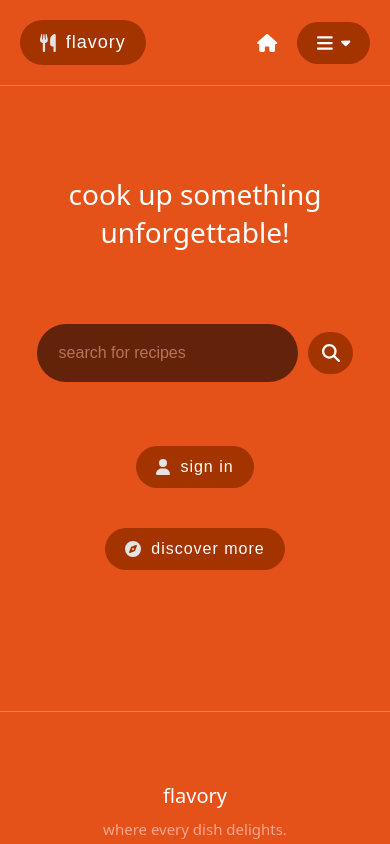
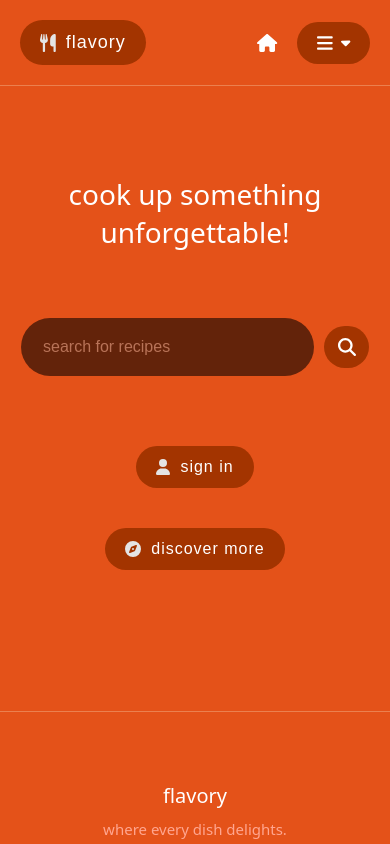
Before and after one commit to lukevukovich/flavory, a React (Vite) app: page / in a window 390 px wide. Shown: the top 844 px of the page. Built offline with nearby package versions, Linux system fonts and the light colour scheme; no server answers.

Commit message:
Improve search bar snap on scroll

```diff
--- a/src/assets/Header/Header.css
+++ b/src/assets/Header/Header.css
@@ -51,7 +51,7 @@
 
 .menu-panel {
   position: fixed;
-  z-index: 9999;
+  z-index: 10000;
   opacity: 0;
   visibility: hidden;
   transition: opacity 0.2s ease, visibility 0.2s ease, top 0.2s ease;
--- a/src/assets/SearchBar/SearchBar.css
+++ b/src/assets/SearchBar/SearchBar.css
@@ -3,25 +3,23 @@
   align-items: center;
   position: sticky;
   top: 0;
-  z-index: 102;
+  z-index: 9999;
   padding: 21px;
   padding-top: 0px;
-  padding-bottom: 0px;
+  padding-bottom: 8px;
 }
 
 .search-bar-resize {
-  top: 85px;
+  background-color: rgb(228, 82, 25);
+  top: 84px;
 }
 
 .search-bar-scroll {
-  padding: 20px;
-  padding-top: 0px;
-  padding-bottom: 0px;
-  background-color: rgb(228, 82, 25);
-  border: 1px solid rgb(235, 128, 79);
-  border-bottom-left-radius: 30px;
-  border-bottom-right-radius: 30px;
-  box-shadow: 0px 4px 10px rgba(0, 0, 0, 0.3);
+  border-bottom: 1px solid rgb(235, 128, 79);
+  border-left: 1px solid rgb(235, 128, 79);
+  border-right: 1px solid rgb(235, 128, 79);
+  border-bottom-left-radius: 35px;
+  border-bottom-right-radius: 35px;
 }
 
 .search-bar-panel {
@@ -57,14 +55,18 @@
   color: rgb(184, 115, 88);
 }
 
-@media (max-width: 660px) {
+@media (max-width: 626px) {
   .search-bar-panel {
     width: 100%;
   }
 
   .search-bar {
-    width: 92%;
+    width: 100%;
     box-sizing: border-box;
+    border-bottom-left-radius: 0px;
+    border-bottom-right-radius: 0px;
+    border-left: none;
+    border-right: none;
   }
 
   .search-bar input {
@@ -79,6 +81,9 @@
 }
 
 .search-bar-clear-button {
+  display: flex;
+  justify-content: center;
+  align-items: center;
   background-color: transparent;
   border: none;
   font-size: 20px;
@@ -101,10 +106,17 @@
 @media (max-width: 470px) {
   .search-bar {
     height: 76px;
+    padding-bottom: 12px;
   }
 
   .search-bar input {
     font-size: 16px;
+  }
+
+  .search-bar-clear-button {
+    height: 36px;
+    width: 40px;
+    font-size: 18px;
   }
 }
 
--- a/src/assets/SearchBar/SearchBar.jsx
+++ b/src/assets/SearchBar/SearchBar.jsx
@@ -116,7 +116,7 @@ export default function SearchBar({
   // Handle scroll and resize events for search bar snapping
   function handleScroll() {
     const searchBarY = searchBar.current.getBoundingClientRect().top;
-    if (searchBarY <= 85) {
+    if (searchBarY <= 84) {
       if (window.innerWidth <= 930) {
         searchBar.current.classList.add("search-bar-scroll");
       } else {
@@ -132,7 +132,7 @@ export default function SearchBar({
     const searchBarY = searchBar.current.getBoundingClientRect().top;
     if (window.innerWidth <= 930) {
       searchBar.current.classList.add("search-bar-resize");
-      if (searchBarY <= 85) {
+      if (searchBarY <= 84) {
         searchBar.current.classList.add("search-bar-scroll");
       } else {
         searchBar.current.classList.remove("search-bar-scroll");
@@ -206,6 +206,7 @@ export default function SearchBar({
             setPreviousSearch(search);
             setSearch(e.target.value.toLowerCase());
             if (e.target.value === "") {
+              window.scrollTo(0, 0);
               if (savedRecipeList) {
                 setRecipeList(savedRecipeList || []);
                 const newRecipeList = savedRecipeList || [];
@@ -245,6 +246,7 @@ export default function SearchBar({
             setSearch("");
             setPreviousSearch("");
             if (savedRecipeList) {
+              window.scrollTo(0, 0);
               setRecipeList(savedRecipeList || []);
               const newRecipeList = savedRecipeList || [];
               if (newRecipeList.length > 0) {
--- a/src/pages/Discover/Discover.css
+++ b/src/pages/Discover/Discover.css
@@ -4,7 +4,7 @@
   align-items: center;
   justify-content: center;
   margin-top: 175px;
-  margin-bottom: 53px;
+  margin-bottom: 61px;
 }
 
 .discover-heading {
```
